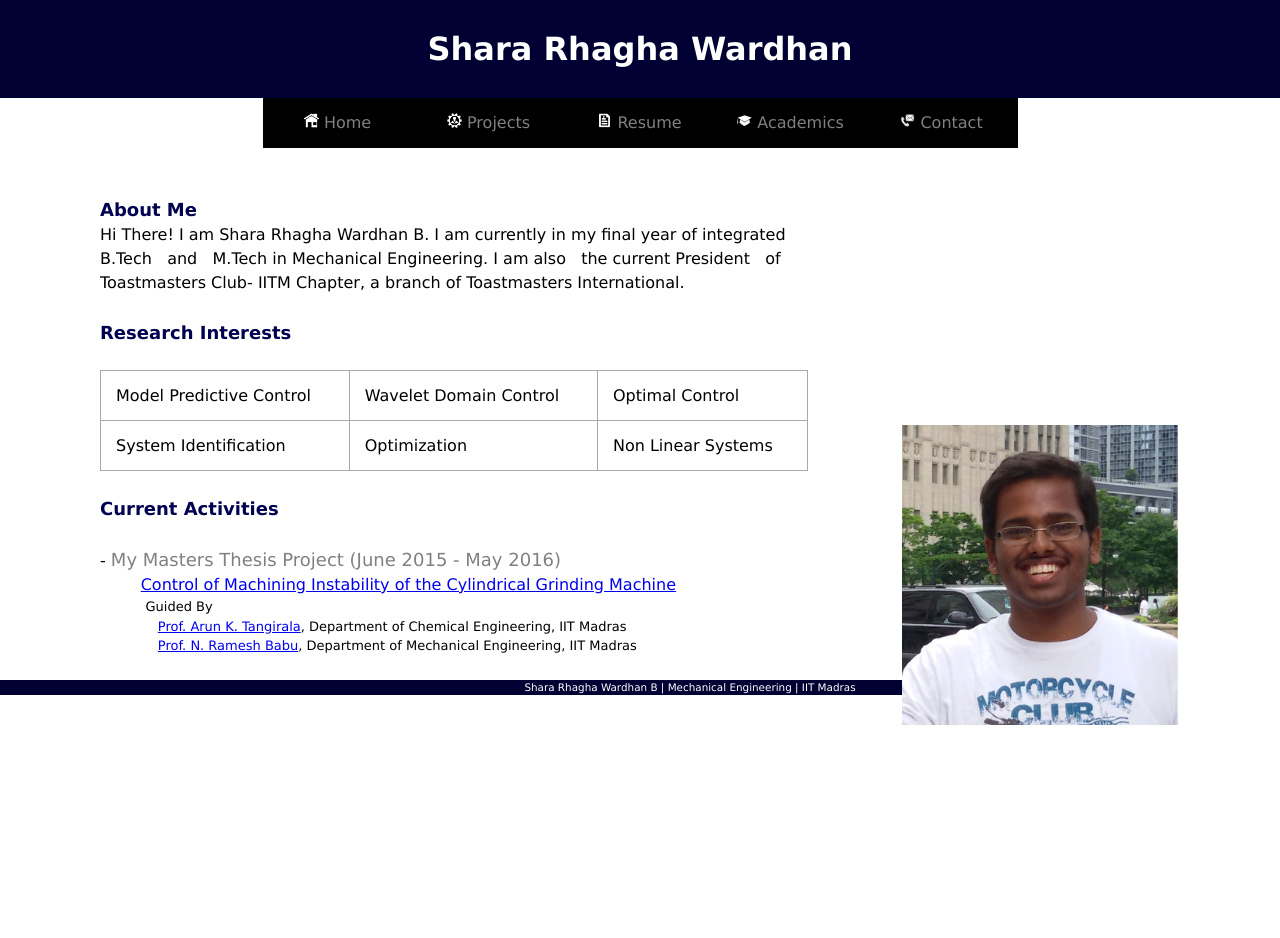
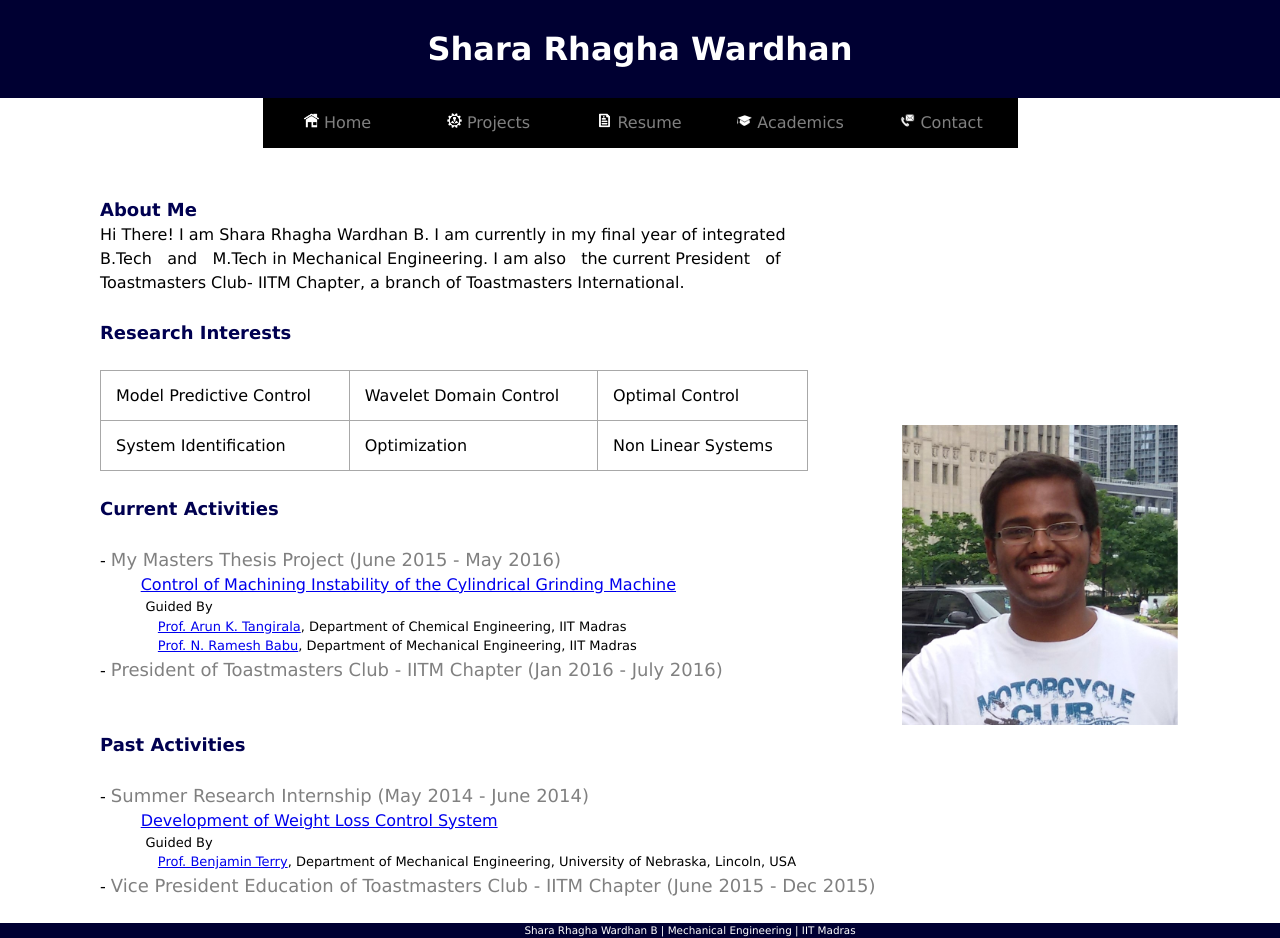
Before and after one commit to raghawardhan585/raghawardhan585.github.io, a Jekyll site: the page built from index.html, in a window 1280 px wide. Built offline with Jekyll 4.4.1, drawn with Linux system fonts in a browser that asks for light colours; before the commit the page ends 900 px from its top, so only the background shows below that.

Commit message:
front page change

```diff
--- a/index.html
+++ b/index.html
@@ -47,6 +47,21 @@ title: "Shara Rhagha Wardhan"
       <br>&nbsp;&nbsp;&nbsp;&nbsp;&nbsp;&nbsp;&nbsp;&nbsp;&nbsp;&nbsp;&nbsp;&nbsp;&nbsp; <a href="http://arunkt.wix.com/homepage">Prof. Arun K. Tangirala</a>, Department of Chemical Engineering, IIT Madras
 <br>&nbsp;&nbsp;&nbsp;&nbsp;&nbsp;&nbsp;&nbsp;&nbsp;&nbsp;&nbsp;&nbsp;&nbsp;&nbsp; <a href="https://mech.iitm.ac.in/Faculty/nrb/home.php">Prof. N. Ramesh Babu</a>, Department of Mechanical Engineering, IIT Madras
           </font>
+      <br>- <font size="4" color="grey"> President of Toastmasters Club - IITM Chapter (Jan 2016 - July 2016)</font>
+    </p>
+    <br>
+    <br>
+    <p><font size="4" color=rgb(0,0,50)><b>Past Activities</b></font><br>
+    <br>- <font size="4" color="grey">Summer Research Internship (May 2014 - June 2014)</font>
+      <br>&nbsp;&nbsp;&nbsp;&nbsp;&nbsp;&nbsp;&nbsp;
+      <a class="post-link" href="http://raghawardhan585.github.io/2014/08/01/Weight-Loss-Control-System.html">
+          Development of Weight Loss Control System
+          </a>
+      <font size="2" >
+      <br>&nbsp;&nbsp;&nbsp;&nbsp;&nbsp;&nbsp;&nbsp;&nbsp;&nbsp;&nbsp; Guided By
+      <br>&nbsp;&nbsp;&nbsp;&nbsp;&nbsp;&nbsp;&nbsp;&nbsp;&nbsp;&nbsp;&nbsp;&nbsp;&nbsp; <a href="http://engineering.unl.edu/mme/benjamin-terry/">Prof. Benjamin Terry</a>, Department of Mechanical Engineering, University of Nebraska, Lincoln, USA
+          </font>
+    <br>- <font size="4" color="grey">Vice President Education of Toastmasters Club - IITM Chapter (June 2015 - Dec 2015)</font>
     </p>
     <br>
 
```
